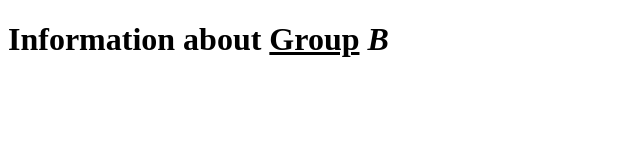
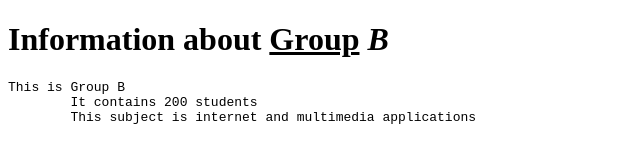
Before and after one commit to MZakaraia/GroupB, a plain HTML site: page index.html in a window 1280 px wide. Shown: the whole page, without its empty margins (0-640 px from the left). Drawn offline with Linux system fonts and the light colour scheme.

Commit message:
The second commit

```diff
--- a/index.html
+++ b/index.html
@@ -5,4 +5,8 @@
 
 <body>
     <h1>Information about <ins>Group</ins> <em>B</em></h1>
+    <pre>This is Group B
+        It contains 200 students
+        This subject is internet and multimedia applications
+    </pre>
 </body>
```
